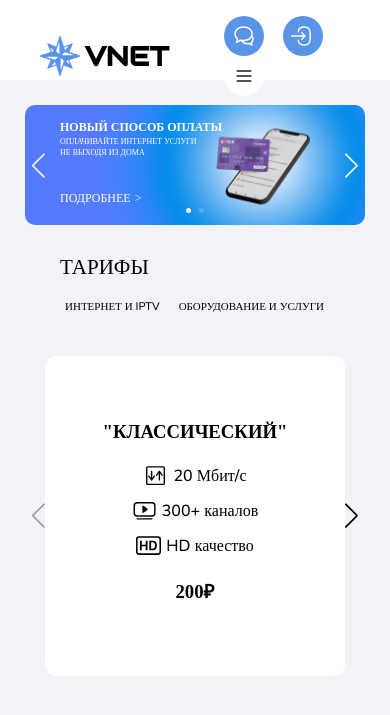
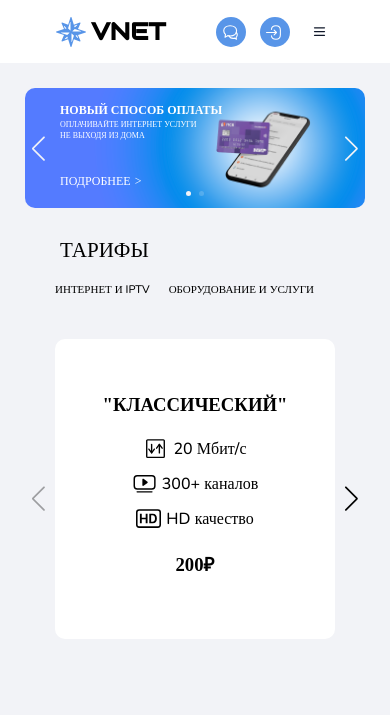
Before and after one commit to Lepyoha/testsite, a PHP site: page / in a window 390 px wide. Shown: the top 715 px of the page. Run offline with PHP 8.4, Linux system fonts and the light colour scheme; some web fonts are replaced.

Commit message:
Add files via upload

```diff
--- a/index.html
+++ b/index.html
@@ -90,7 +90,7 @@
                             </div>
                         </div>
                         <button onclick="" class="dropbtn3">
-                            <img class="menu-images" src="./images/login-svgrepo-com.svg">
+                            <img class="login-images" src="./images/login-svgrepo-com.svg">
                             <span>ВОЙТИ</span>
                         </button>
                         <div class="drop_menu_menu">
--- a/js/script.js
+++ b/js/script.js
@@ -37,7 +37,7 @@ new Swiper('.tariffs .swiper', {
   },
 
   breakpoints:{
-    360:{
+    200:{
       slidesPerView: 1,
     },
     760:{
--- a/style/style.css
+++ b/style/style.css
@@ -378,7 +378,7 @@ header{
 
 .communication-images,
 .menu-images,
-.drop_menu_menu span{
+.login-images{
     width: 20px;
     height: 20px;
     -webkit-touch-callout: none;
@@ -848,7 +848,7 @@ header{
         right: 0px;
     }
     .header_title{
-        margin-right: 10px;
+        margin-right: 5px;
     }
 }
 
@@ -895,15 +895,56 @@ header{
     }
 
     .tariffs .tariff-type{
-        padding-left: 35px;
+        padding-left: 25px;
     }
 
     .tariff-type-item{
         font-size: 11px;
     }
     .header_title{
+        font-size: 24px;
         margin-right: 0px;
     }
+
+    .logo{
+        width: 30px;
+        height: 30px;
+    }
+
+    .dropbtn2,
+    .dropbtn3,
+    .dropbtn4{
+        font-size: 20px;
+        width: 30px;
+        height: 30px;
+        margin-left: 10px;
+    }
+
+    .communication-images,
+    .menu-images,
+    .login-images{
+        width: 15px;
+        height: 15px;
+        padding-bottom: 2px;
+    }
+
+    .drop_menu_menu{
+        margin-left: 0px;
+    }
+
+    .menu-images{
+        padding-left: 1px;
+    }
+
+    .tariffs .swiper .swiper-wrapper .swiper-slide .swiper-slide-tariff{
+        width: 280px;
+        height: 300px;
+    }
+
+    .tariffs .swiper .swiper-wrapper .swiper-slide .swiper-slide-tariff .text-swiper-slide .text-swiper-slide-title{
+        padding-top: 55px;
+    }
+
 }
 
 @media screen and (max-width: 360px) {
```
